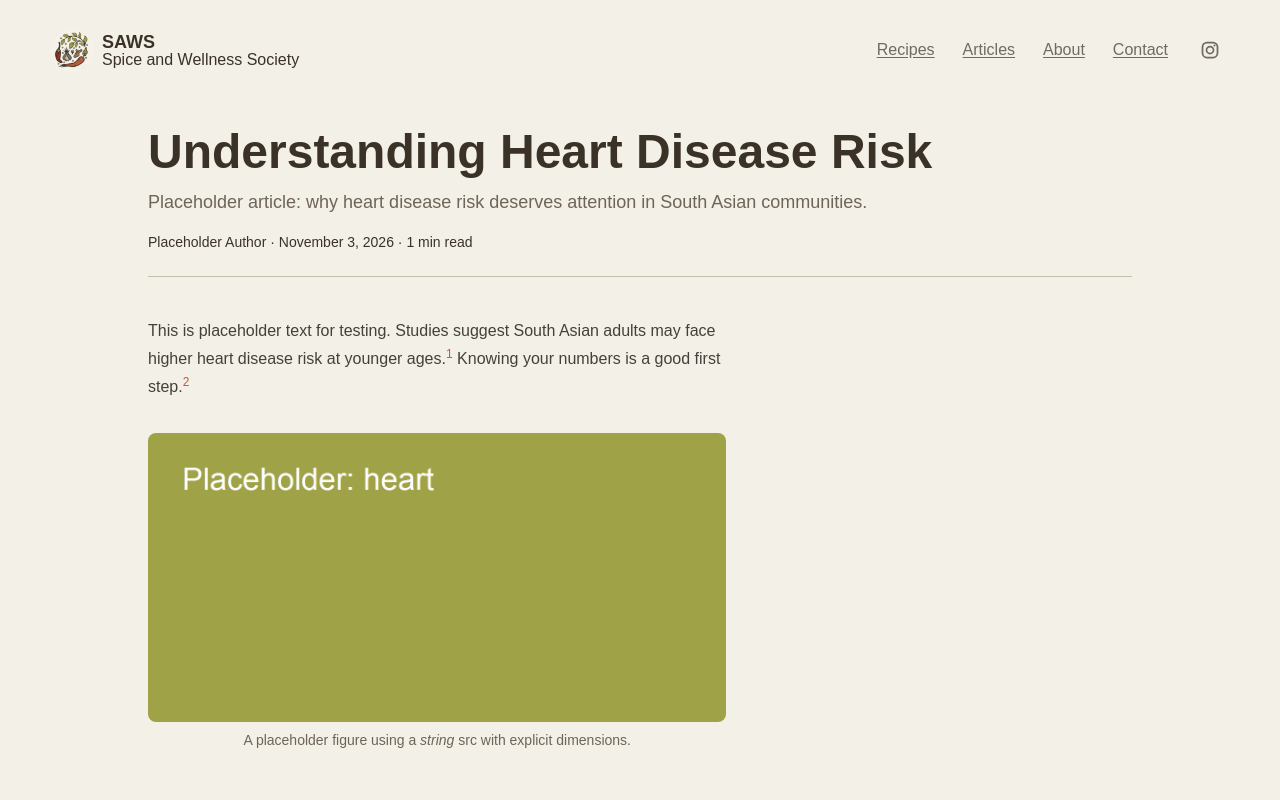
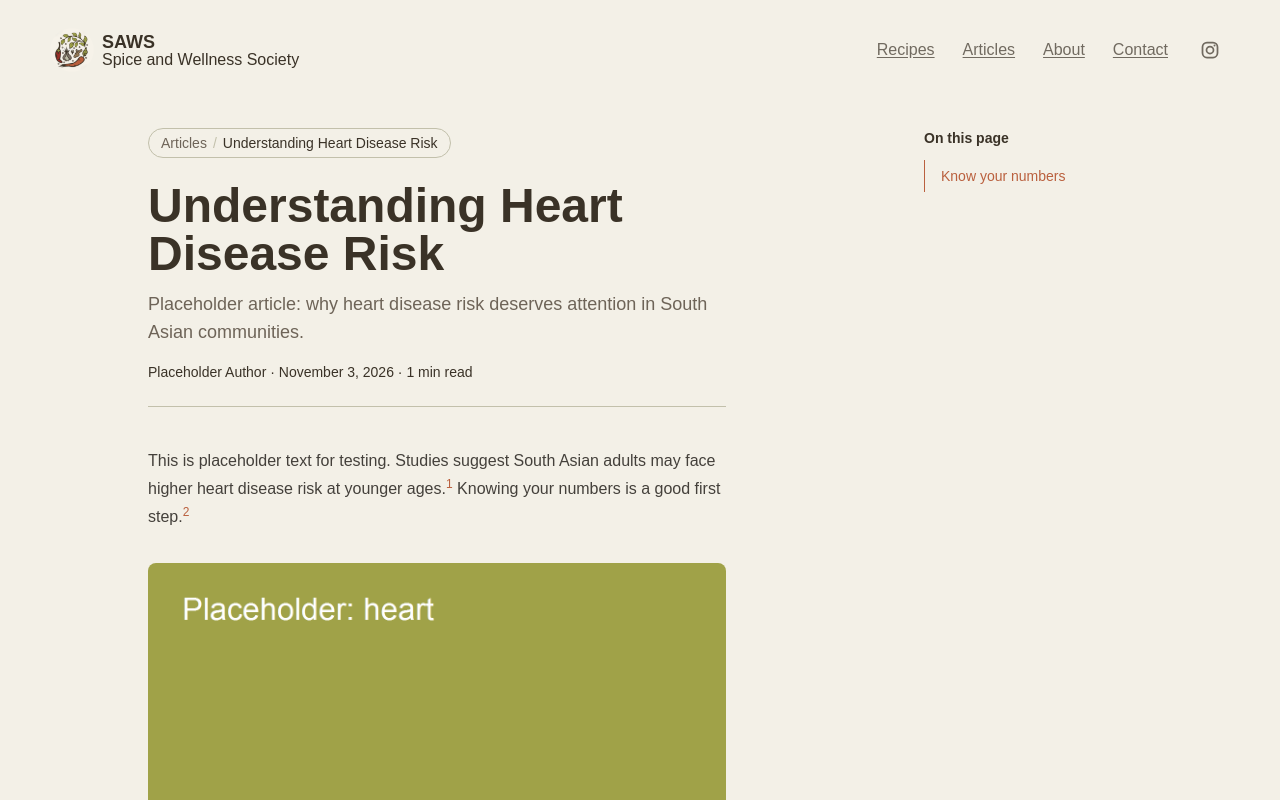
Before and after one commit to SpiceAndWellnessSociety/website, a Next.js app: page /articles/heart-disease-risk in a window 1280 px wide. Shown: the top 800 px of the page. Built offline with nearby package versions, Linux system fonts and the light colour scheme.

Commit message:
feat: add breadcrumb chip and full article metadata

```diff
--- a/app/articles/[id]/page.tsx
+++ b/app/articles/[id]/page.tsx
@@ -1,7 +1,9 @@
 import type { Metadata } from "next";
+import Link from "next/link";
 import { notFound } from "next/navigation";
 import { Suspense } from "react";
-import { getArticle, readTime, slugs } from "@/app/_lib/articles";
+import TableOfContents from "@/app/_components/TableOfContents";
+import { getArticle, getHeadings, readTime, slugs } from "@/app/_lib/articles";
 
 export const ensureStatic = "navigation";
 
@@ -19,6 +21,20 @@ export async function generateMetadata({
     title: `${metadata.title} | SAWS`,
     description: metadata.blurb,
     authors: [{ name: metadata.author }],
+    openGraph: {
+      type: "article",
+      title: metadata.title,
+      description: metadata.blurb,
+      url: `/articles/${id}`,
+      siteName: "Spice and Wellness Society",
+      publishedTime: metadata.date,
+      authors: [metadata.author],
+    },
+    twitter: {
+      card: "summary_large_image",
+      title: metadata.title,
+      description: metadata.blurb,
+    },
   };
 }
 
@@ -37,14 +53,27 @@ async function Article({
   const { id } = await params;
   if (!slugs.includes(id)) notFound();
   const { default: Post, metadata } = await getArticle(id);
+  const headings = getHeadings(id);
   const date = new Date(metadata.date).toLocaleDateString("en-US", {
     dateStyle: "long",
     timeZone: "UTC",
   });
 
   return (
-    <article>
+    <article className="grid lg:grid-cols-[minmax(0,65ch)_13rem] lg:justify-between lg:gap-x-12">
       <header className="mb-10 pb-6 border-b border-ccgarlic-dark">
+        <nav
+          aria-label="Breadcrumb"
+          className="mb-6 inline-flex max-w-full items-center gap-1.5 rounded-full border border-ccgarlic-dark px-3 py-1 text-sm"
+        >
+          <Link href="/articles" className="text-ccgarlic-light hover:text-ccdark-tone">
+            Articles
+          </Link>
+          <span aria-hidden="true" className="text-ccgarlic-dark">/</span>
+          <Link href={`/articles/${id}`} aria-current="page" className="truncate font-medium hover:text-ccspice">
+            {metadata.title}
+          </Link>
+        </nav>
         <h1 className="text-4xl md:text-5xl font-bold">{metadata.title}</h1>
         <p className="mt-3 text-lg text-ccgarlic-light">{metadata.blurb}</p>
         <p className="mt-4 text-sm">
@@ -52,6 +81,12 @@ async function Article({
           {readTime(id)} min read
         </p>
       </header>
+      {headings.length > 0 && (
+        <aside className="mb-10 lg:mb-0 lg:col-start-2 lg:row-span-2 lg:row-start-1 lg:sticky lg:top-32 lg:self-start">
+          <p className="mb-3 text-sm font-semibold">On this page</p>
+          <TableOfContents headings={headings} />
+        </aside>
+      )}
       {/* scroll-mt clears the fixed navbar; text emoji lets ↩ take the link color */}
       <div className="prose prose-stone prose-a:text-ccspice [&_[id]]:scroll-mt-32 [&_[data-footnote-ref]]:no-underline [&_[data-footnote-backref]]:no-underline [&_[data-footnote-backref]]:[font-variant-emoji:text] [&_.footnotes]:text-sm">
         <Post />
```
